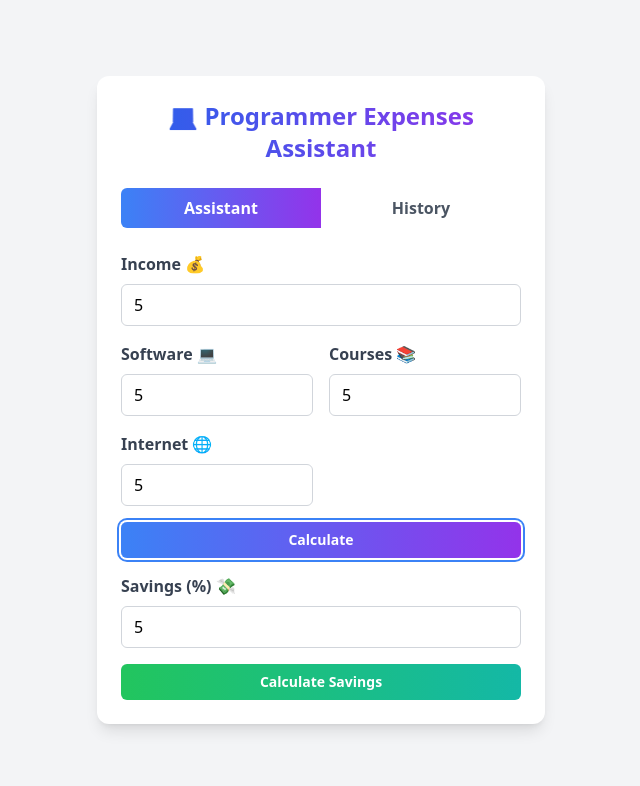
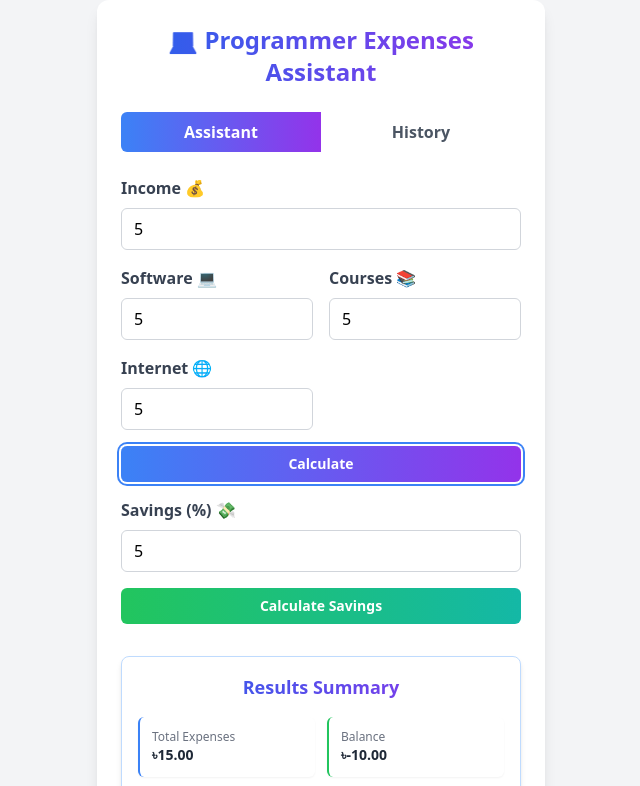
Before and after one commit to RaihanSoft/Expenses-Assistant, a plain HTML site: page index.html in a window 1280 px wide. Both pictures are taken after typing "5", "5", "5", "5", "5" into the empty fields and a click on the button "Calculate". Shown: the top 786 px of the page, without its empty margins (319-959 px from the left). Drawn offline with nearby package versions, Linux system fonts and the light colour scheme.

Commit message:
assistant history utilities added

```diff
--- /dev/null
+++ b/JS/assistant.js
@@ -0,0 +1,62 @@
+const totalExpenses = document.getElementById('total-expenses')
+const balance = document.getElementById('balance')
+const savingsAmount = document.getElementById('savings-amount')
+
+
+calculate = document.getElementById('calculate').addEventListener('click', function () {
+
+    const software = Convert('software')
+    const courses = Convert('courses')
+    const internet = Convert('internet')
+    const income = Convert('income')
+
+    const TotalSum = software + courses + internet
+    totalExpenses.innerText = TotalSum.toFixed(2)
+
+    const RemainingBalance = income - TotalSum
+    balance.innerText = RemainingBalance.toFixed(2);
+
+
+    // ! history start
+
+
+    const historyList = document.getElementById('history-list')
+    const p = document.createElement('p')
+    p.classList.add('border-l-4')
+    p.classList.add('border-red-500')
+    p.classList.add('pl-3')
+    p.innerHTML =
+
+        `
+        <p> income : ${income}</p>
+        <p> Expenses : ${TotalSum}</p>
+        <p> Balance : ${RemainingBalance}</p>
+       `
+
+    historyList.appendChild(p)
+
+
+    // ! history end
+
+
+
+
+
+    document.getElementById('calculate-savings').addEventListener("click", function () {
+
+
+        const savings = Convert('savings')
+
+
+        const TotalSavings = RemainingBalance * savings / 100
+
+        savingsAmount.innerText = TotalSavings.toFixed(2)
+
+        const Remaining = RemainingBalance - TotalSavings
+
+        document.getElementById('remaining-balance').innerText = Remaining.toFixed(2)
+
+
+    })
+
+})
--- /dev/null
+++ b/JS/utilities.js
@@ -0,0 +1,6 @@
+function Convert(id){
+    const softwareS = document.getElementById(id).value
+     return Number(softwareS)
+
+
+}
--- a/index.html
+++ b/index.html
@@ -134,7 +134,7 @@
         <!-- Results -->
         <div
           id="results"
-          class="mt-8 hidden from-blue-50 to-purple-50 p-4 rounded-lg shadow-md border border-blue-200"
+          class="mt-8  from-blue-50 to-purple-50 p-4 rounded-lg shadow-md border border-blue-200"
         >
           <h3
             class="text-lg font-semibold mb-4 text-center text-transparent bg-clip-text bg-gradient-to-r from-blue-600 to-purple-600"
@@ -185,7 +185,7 @@
         <!-- History Section -->
         <div
           id="history-section"
-          class="bg-gradient-to-br hidden from-blue-50 to-purple-50 p-4 rounded-lg shadow-md border border-blue-200"
+          class="bg-gradient-to-br from-blue-50 to-purple-50 p-4 rounded-lg shadow-md border border-blue-200"
         >
           <h3
             class="text-lg font-semibold mb-4 text-center text-transparent bg-clip-text bg-gradient-to-r from-blue-600 to-purple-600"
@@ -193,9 +193,15 @@
             🕒 Expense History
           </h3>
           <div id="history-list" class="grid grid-cols-2 gap-3"></div>
+
         </div>
       </div>
     </div>
-    <script src="./js/index.js"></script>
+
+    <script src="JS/utilities.js"></script>
+
+    <script src="JS/assistant.js"></script>
+
+    <script src="JS/history.js"></script>
   </body>
 </html>
```
Also changed, not shown: JS/history.js (added).
